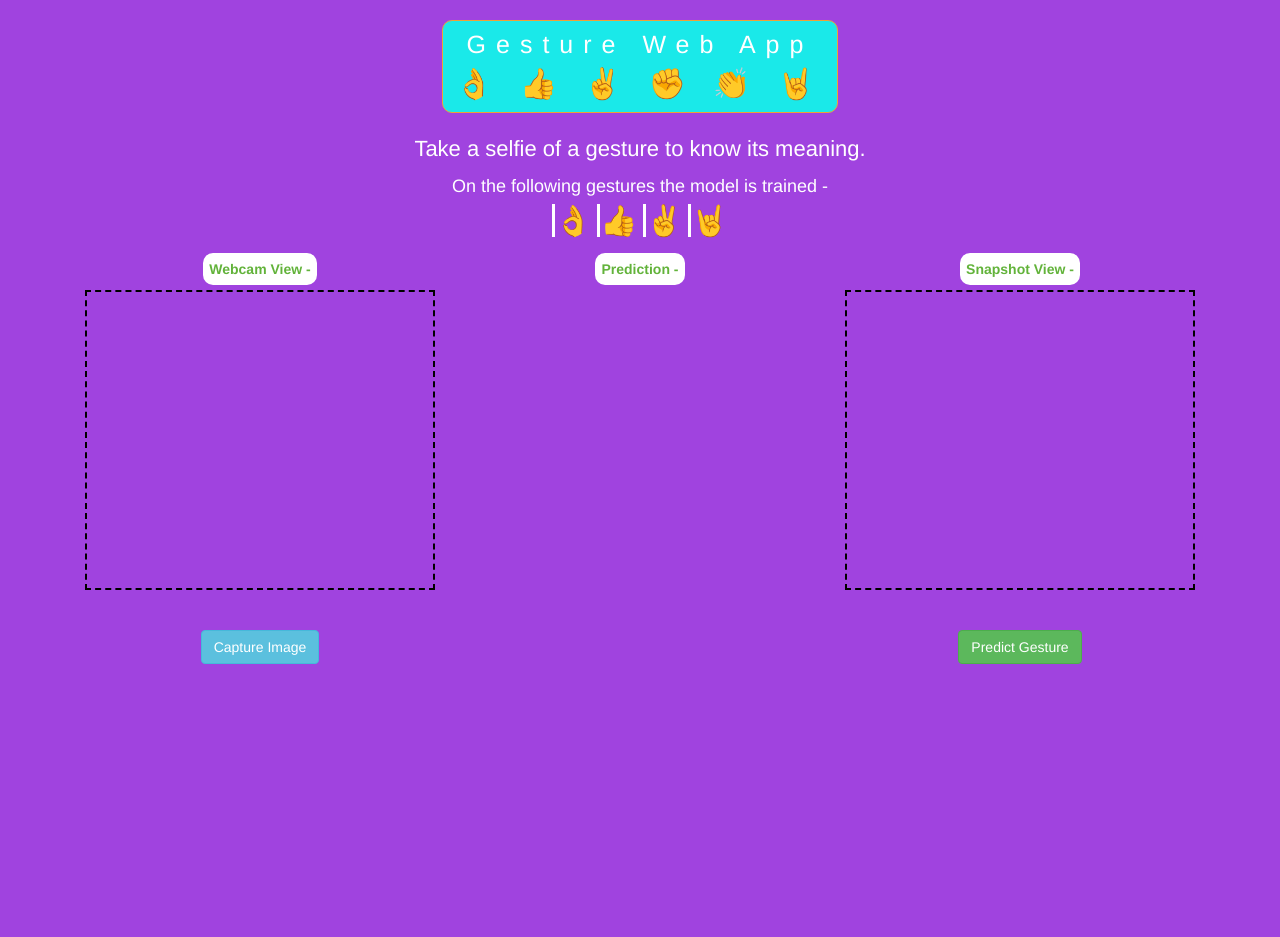
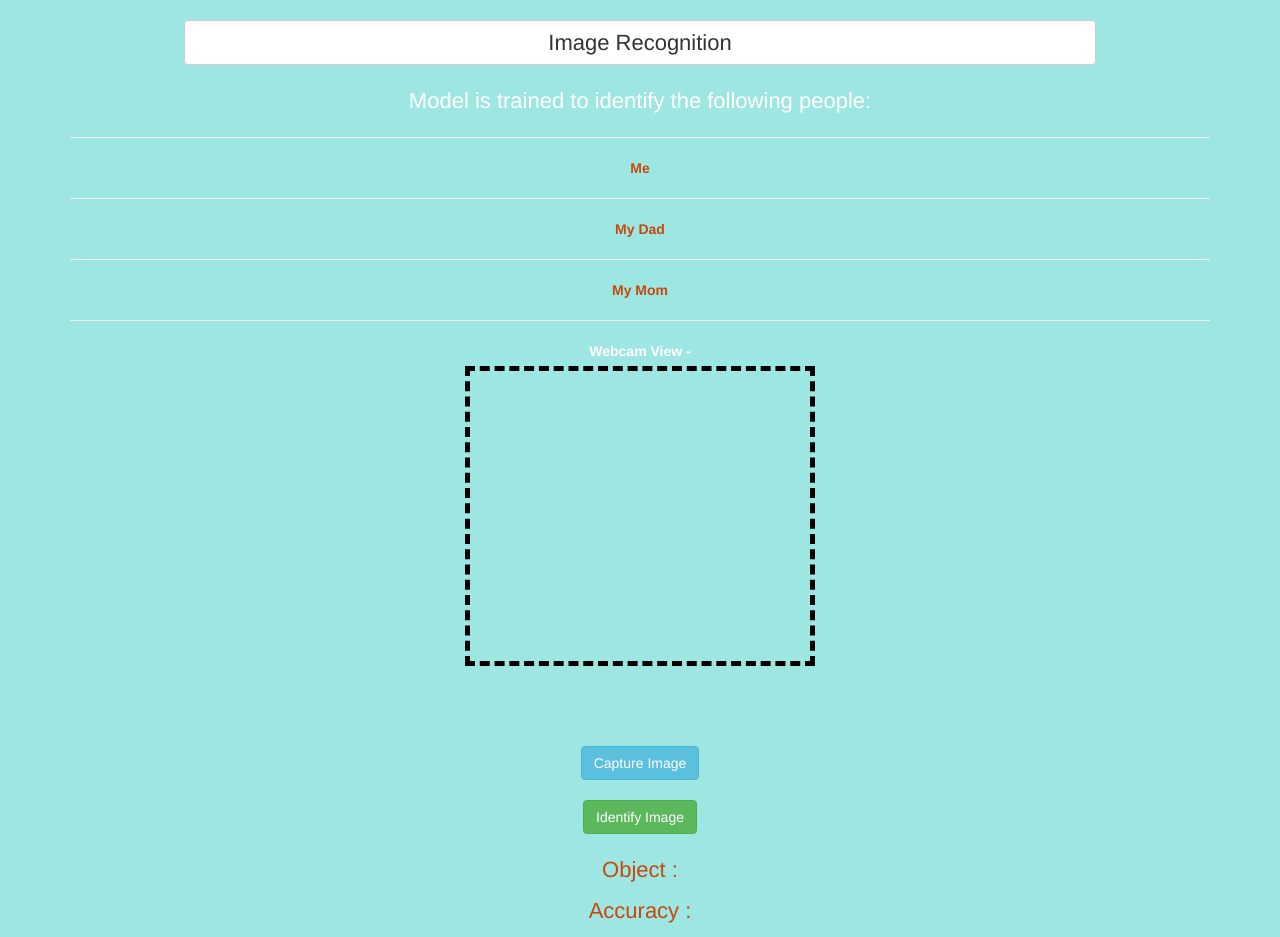
Before and after one commit to R-champ2010/Project-105----------------, a plain HTML site: page index.html in a window 1280 px wide. Before the commit the page ends 800 px from the top, so only its background shows below. Drawn offline with nearby package versions, Linux system fonts and the light colour scheme; a script that the page names is missing.

Commit message:
Add files via upload

```diff
--- a/index.html
+++ b/index.html
@@ -1,66 +1,55 @@
-
 <html>
   <head>
-    <title>Hand Gesture Web App</title>
+    <title>Image recognition</title>
     <meta name="viewport" content="width=device-width, initial-scale=1.0">
     <link rel="stylesheet" href="https://maxcdn.bootstrapcdn.com/bootstrap/3.4.0/css/bootstrap.min.css">
     <script src="https://ajax.googleapis.com/ajax/libs/jquery/3.4.1/jquery.min.js"></script>
     <script src="https://maxcdn.bootstrapcdn.com/bootstrap/3.4.0/js/bootstrap.min.js"></script>
 
-    <script src="https://unpkg.com/ml5@0.4.3/dist/ml5.min.js"></script>
     <script src="https://cdnjs.cloudflare.com/ajax/libs/webcamjs/1.0.26/webcam.js"></script>
 
-    <link rel="stylesheet" type="text/css" href="style.css">
+   <link rel="stylesheet" href="style.css">
+
+   <script src="https://unpkg.com/ml5@0.4.3/dist/ml5.min.js"></script>
+
   </head>
 
   <body>
   <div class="container">
 
     <center>
-      <h1 class="btn btn-warning heading">Gesture Web App
-        <br>
-        <span>&#128076;</span>
-        <span>&#128077;</span>
-        <span>&#9996;</span>
-        <span>&#9994;</span>
-        <span>&#128079;</span>
-        <span>&#129304;</span>
-      </h1>
+
+      <h3 class="btn btn-default heading">Image Recognition</h3>
+
       <br><br>
 
-      <p style="font-size: 22px;">Take a selfie of a gesture to know its meaning.</p>
-      <p style="font-size: 18px;">On the following gestures the model is trained -
-      <br>
-      <span class="vertical">&#128076;</span>
-      <span class="vertical">&#128077;</span>
-      <span class="vertical">&#9996;</span>
-      <span class="vertical">&#129304;</span>
-      </p>
+      <p style="font-size: 22px;">Model is trained to identify the following people: </p>
 
-      <div class="col-md-4 col-sm-12 col-xs-12">
-        <label>Webcam View -</label>
-        <div id="camera"></div>
-        <br><br>
-        <button onclick="take_snapshot();" class="btn btn-info">Capture Image</button>
-      </div>
-      <div class="col-md-4 col-sm-12 col-xs-12">
-	      <label>Prediction -</label>
-        <p class="emotion_name" id="result_emotion_name1"></p>
-        <p class="emoji" id="update_emoji1"></p>
+      <b class="Name_of_objects">
+        <hr>
+        Me
+        <hr>
+        My Dad
+        <hr>
+        My Mom
+        <hr>
+      </b>
 
-      </div>
+      <label>Webcam View - </label>
+      <div id="camera"></div>
+      <br><br>
+      <div id="result"></div>
+      <br><br>
+      <button onclick="take_snapshot();" class="btn btn-info">Capture Image</button>
+      <br><br>
+      <button onclick="check()" class="btn btn-success">Identify Image</button>
+      <br><br>
 
-      <div class="col-md-4 col-sm-12 col-xs-12">
-        <label>Snapshot View -</label>
-        <div id="result"></div>
-        <br><br>
-        <button onclick="predict();" class="btn btn-success">Predict Gesture</button>
-      </div>
-
+      <p style="font-size: 22px;" id="result_object_name">Object :  </p>
+      <p style="font-size: 22px;" id="result_object_accuracy">Accuracy :  </p>
     </center>
 
   </div>
-
 <script src="main.js"></script>
 
   </body>
--- a/main.js
+++ b/main.js
@@ -1,5 +1,3 @@
-prediction_1="";
-
 Webcam.set({
     width:350,
     height:300,
@@ -11,24 +9,32 @@ camera=document.getElementById("camera");
 
 Webcam.attach('#camera');
 
-function take_snapshot()
-{
-    Webcam.snap(function(data_uri) {
-        document.getElementById("result").innerHTML='<img id="captured_image" src="'+data_uri+'">'
+function take_snapshot(){
+    Webcam.snap(function(data_uri){
+        document.getElementById("result").innerHTML='<img id="captured_image" src="'+data_uri+'"/>';
     });
 }
 
 console.log('ml5 version:',ml5.version);
 
-classifier=ml5.imageClassifier('https://teachablemachine.withgoogle.com/models/2ZutfN2U6/model.json',modelLoaded);
+classifier=ml5.imageClassifier('https://teachablemachine.withgoogle.com/models/6qCQHClSo/model.json',modelLoaded);
 
 function modelLoaded(){
-    console.log('Model Loaded!');
+    console.log('model loaded');
 }
 
-function speak(){
-    var synth=window.speechSynthesis;
-    speak_data_1="The first predicition is"+prediction_1;
-    var utterThis=new SpeechSynthesisUtterance(speak_data_1);
-    synth.speak(utterThis);
+function check(){
+    img=document.getElementById("captured_image");
+    classifier.classify(img, gotResults);
 }
+
+function gotResults(error,results){
+    if(error){
+        console.error(error);
+    }
+    else{
+        console.log(results);
+        document.getElementById("result_object_name").innerHTML=results[0].label;
+        document.getElementById("result_object_accuracy").innerHTML=results[0].confidence.toFixed(3);
+    }
+}
--- a/style.css
+++ b/style.css
@@ -1,50 +1,16 @@
-body
-{
-  color: white;
-  background: #a043df;
-}
-span
-{
-  font-size: 30px;
-}
-#camera , #result
-{
-  border: 2px dashed black;
-  width: 350px;
-  height: 300px;
-}
-#result_emotion_name ,#result_emotion_name2
-{
-  color: black;
-}
-.emotion_name
-{
-  font-size: 40px;
-}
-.emoji
-{
-  font-size:48px;
+body{
+    color:white;
+    background: rgb(158, 230, 226);
 }
 .heading{
-font-size: 25px;
-border-radius: 10px;
-letter-spacing: 10px;
-background: rgb(26, 233, 233);
+    width: 80%;
+    font-size: 22px;
 }
-
-label{
-  font-size: 20px;
+#camera{
+    border: 5px dashed black;
+    width: 350px;
+    height: 300px;
 }
-.vertical{
-  border-left: 3px solid rgb(255, 255, 255);
-  height: 500px;
+.Name_of_objects, #result_object_name , #result_object_accuracy{
+    color: rgb(199, 73, 15);
 }
-
-label
-  {
-    font-size: 14px;
-    color: #62b33a;
-    padding: 6px;
-    border-radius: 10px;
-    background-color: white;
-  }
```
